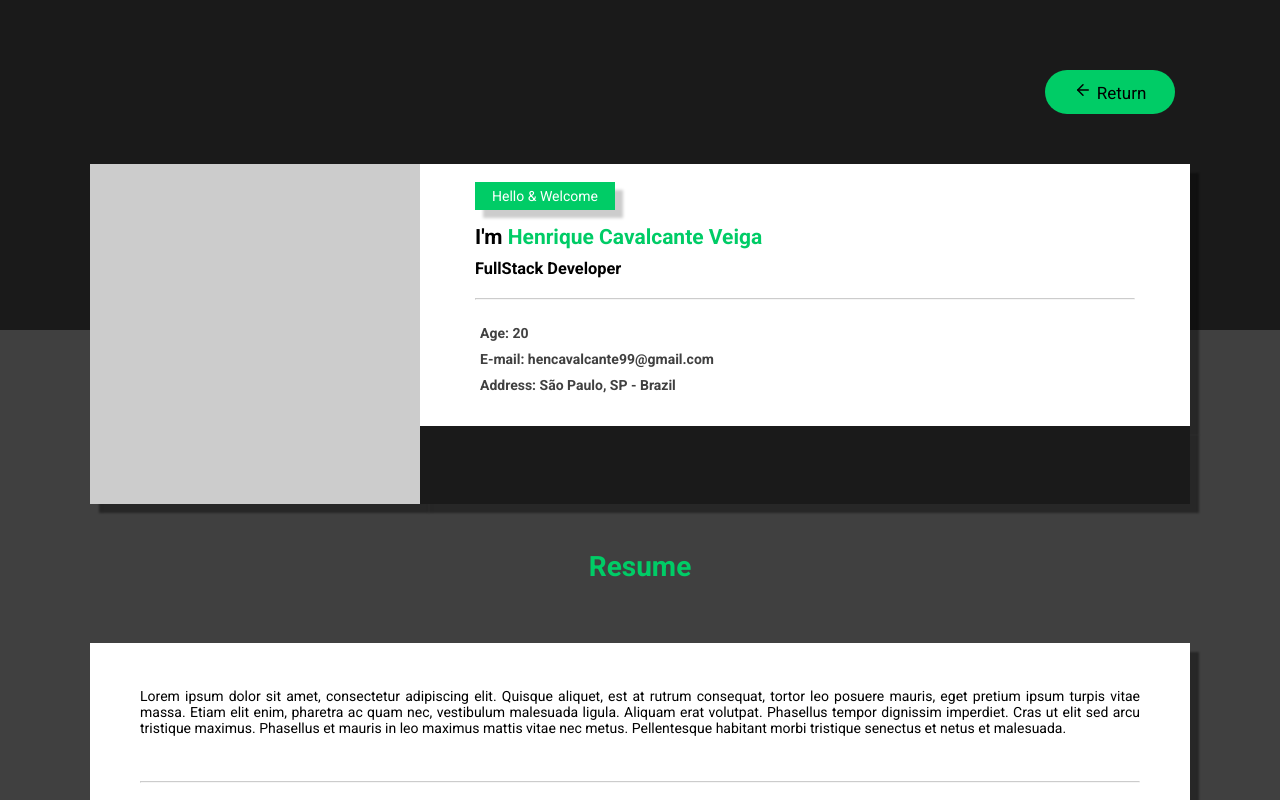
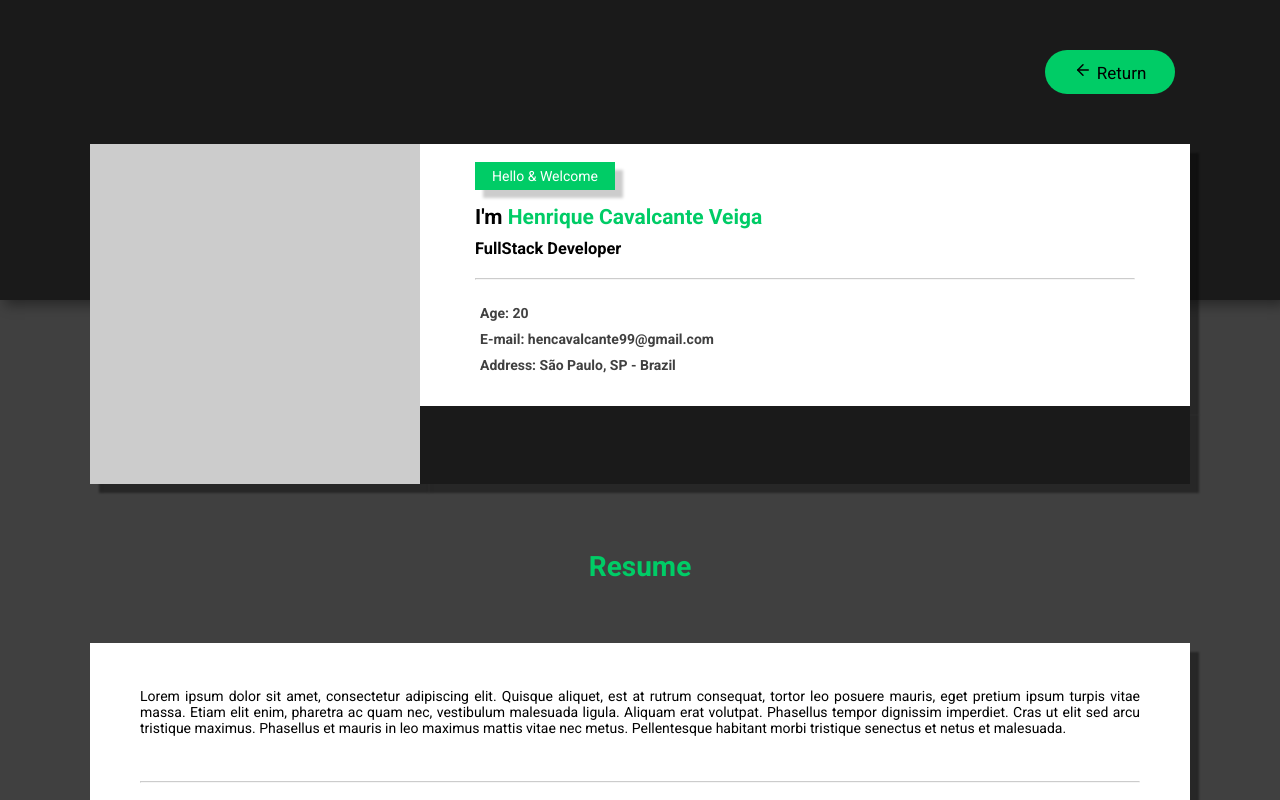
Before and after one commit to kodiKING10/PersonalPortfolio, a React (Create React App) app: page /curriculum in a window 1280 px wide. Shown: the top 800 px of the page. Built offline with nearby package versions, Linux system fonts and the light colour scheme.

Commit message:
fixing box shadow

```diff
--- a/src/pages/Curriculum/styles.css
+++ b/src/pages/Curriculum/styles.css
@@ -2,8 +2,9 @@
     margin: 0 auto;
     background-color: #1a1a1a;
     width: 100%;
-    height: 330px;
+    height: 300px;
     position: absolute;
+    box-shadow: 5px 5px 12px rgba(0, 0, 0, 0.4);
 }
 
 .bodyColor {
@@ -21,7 +22,7 @@
 
 .returnIcon {
     float: right;
-    margin-top: 70px;
+    margin-top: 50px;
     margin-bottom: 50px;
     margin-right: 15px;
     width: 100%;
```
